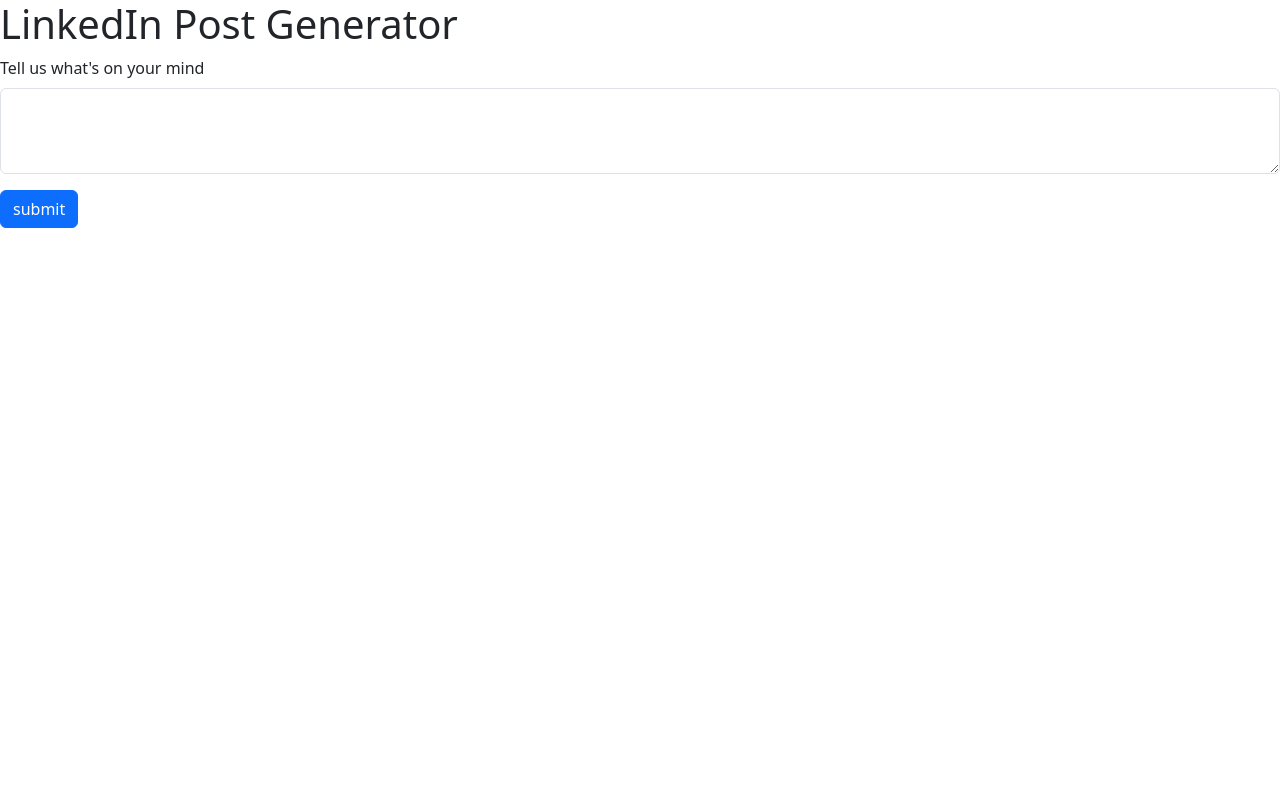
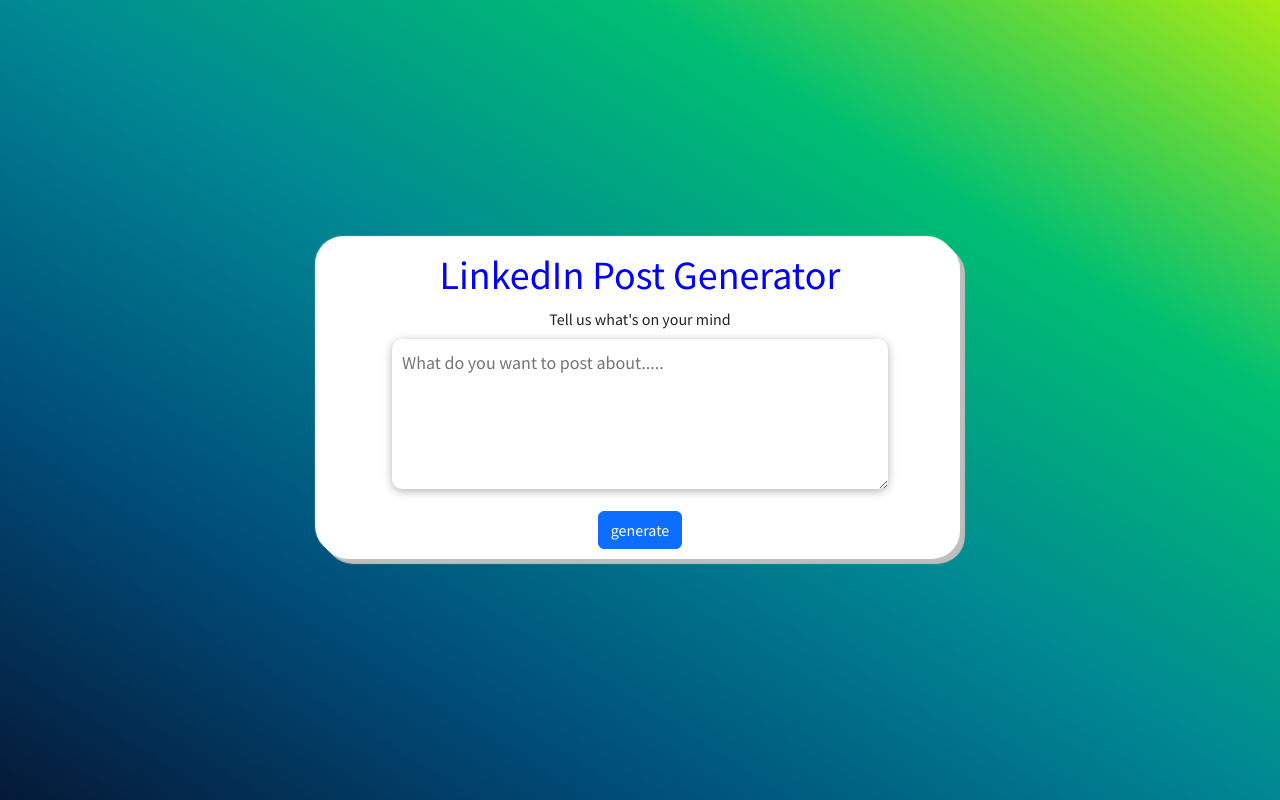
Before and after one commit to medmahfoudh/LinkedIn-Post-Generator, a Flask app: page / in a window 1280 px wide. Run offline with Flask 2, Linux system fonts and the light colour scheme.

Commit message:
20-03-023 V1

```diff
--- a/Templates/index.html
+++ b/Templates/index.html
@@ -6,23 +6,25 @@
     <meta name="viewport" content="width=device-width, initial-scale=1.0">
     <!--==========BOOTSTRAP===========-->
     <link href="https://cdn.jsdelivr.net/npm/bootstrap@5.3.0-alpha1/dist/css/bootstrap.min.css" rel="stylesheet" integrity="sha384-GLhlTQ8iRABdZLl6O3oVMWSktQOp6b7In1Zl3/Jr59b6EGGoI1aFkw7cmDA6j6gD" crossorigin="anonymous">
-
+    <!--==========CSS===========-->
+    <link rel="stylesheet" href="{{ url_for('static', filename='css/style.css') }}">
+    <link rel="icon" href="{{ url_for('static', filename='favicon.png') }}" />
     <title>LinkedIn Post Generator</title>
 </head>
 <body>
+    {% block body %}
+    <div class="box">
         <h1>LinkedIn Post Generator</h1>
         <form method="POST">
             <div class="mb-3">
                 <label for="exampleFormControlTextarea1" class="form-label">Tell us what's on your mind</label>
-            <textarea class="form-control" name="title" id="exampleFormControlTextarea1" rows="3"></textarea>
+                <textarea  name="title" id="exampleFormControlTextarea1" rows="3" placeholder="What do you want to post about....." required></textarea>
             </div>
-        <button type="submit" class="btn btn-primary">submit</button>
+            <button type="submit" class="btn btn-primary">generate</button>
         </form>
+    </div>
+    {% endblock %}
 
-    {% if post %}
-        <h2>Generated Post:</h2>
-        <p>{{ post }}</p>
-    {% endif %}
 
 
     <script src="https://cdn.jsdelivr.net/npm/bootstrap@5.3.0-alpha1/dist/js/bootstrap.bundle.min.js" integrity="sha384-w76AqPfDkMBDXo30jS1Sgez6pr3x5MlQ1ZAGC+nuZB+EYdgRZgiwxhTBTkF7CXvN" crossorigin="anonymous"></script>
--- a/main.py
+++ b/main.py
@@ -15,13 +15,13 @@ def index():
 
 @app.route('/post')
 def post():
-    return render_template('post.html' , post = post )
+    return render_template('post.html')
 
 
 def generate_post(title):
     response = openai.Completion.create(
         engine="text-davinci-002",
-        prompt=f"Write a LinkedIn post about {title} with hashtags.",
+        prompt=f"Write a LinkedIn post about {title} with minimum 40 words and hashtags at the end",
         max_tokens=1000,
         n=1,
         stop=None,
@@ -29,5 +29,7 @@ def generate_post(title):
     )
     return response.choices[0].text.strip()
 
+
+
 if __name__ == "__main__":
     app.run(debug=True)
--- /dev/null
+++ b/static/css/style.css
@@ -0,0 +1,56 @@
+@import url('https://fonts.googleapis.com/css2?family=Source+Sans+Pro&display=swap');
+
+*{
+    padding: 0;
+    margin: 0;
+    box-sizing: border-box;
+    font-family: 'Source Sans Pro', sans-serif;
+}
+
+body{
+    height: 100vh;
+    display: flex;
+    justify-content: center;
+    align-items: center;
+    background-image: linear-gradient(to right top, #051937, #004d7a, #008793, #00bf72, #a8eb12);
+}
+
+.box{
+    width: 50%;
+    background: #fff;
+    padding: 10px;
+    border-radius: 10px;
+    text-align: center;
+    border-radius: 28px;
+    box-shadow:  5px 5px 1px #bebebe,
+                 -5px -5px 1px #ffffff;
+}
+
+
+textarea {
+    width: 80%;
+    height: 150px;
+    padding: 10px;
+    font-size: 18px;
+    border: none;
+    border-radius: 10px;
+    box-shadow: 0px 2px 10px rgba(0, 0, 0, 0.3);
+    animation-name: slide-in;
+    animation-duration: 0.5s;
+    animation-fill-mode: forwards;
+    animation-timing-function: ease-out;
+}
+
+@keyframes slide-in {
+    from {
+        opacity: 0;
+        transform: translateY(-50px);
+    }
+    to {
+        opacity: 1;
+        transform: translateY(0);
+    }
+}
+h1{
+    color: blue;
+}
```
Also changed, not shown: Templates/post.html (+12 -12 lines), static/favicon.png (added), static/style.css (deleted), 1 other file. Lines whose indentation alone changed are shown as unchanged.
